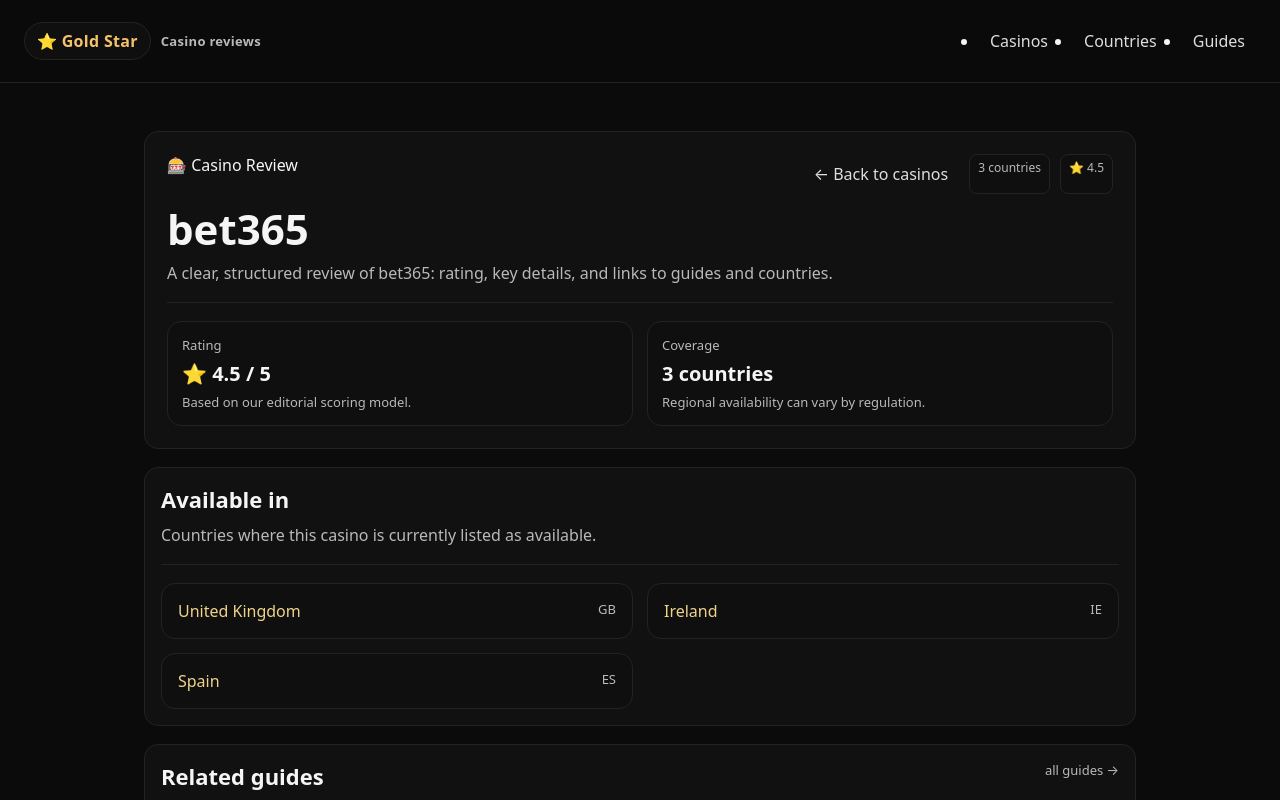
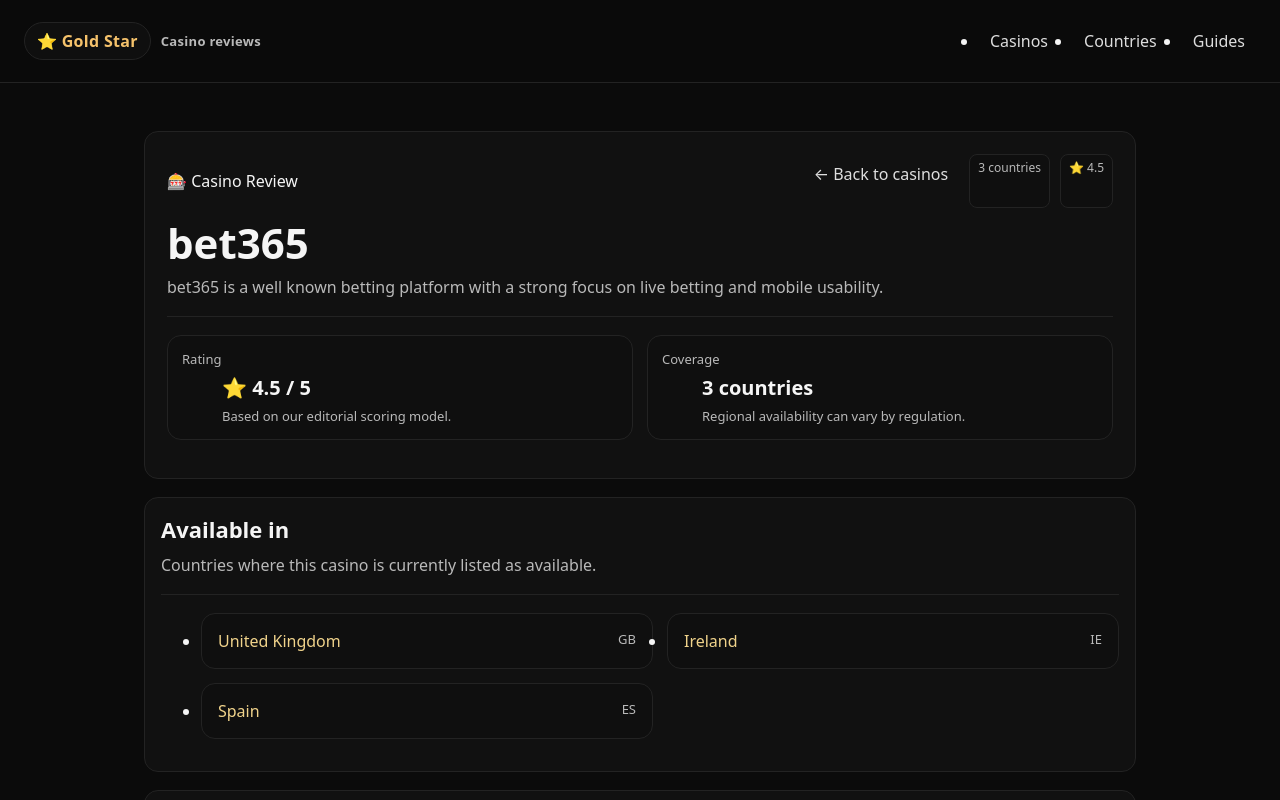
Before and after one commit to G-medusa/gold-star, a Next.js app: page /casinos/bet365 in a window 1280 px wide. Shown: the top 800 px of the page. Built offline with nearby package versions, Linux system fonts and the light colour scheme; no server answers.

Commit message:
Migrate casinos to per-file JSON structure

```diff
--- a/app/casinos/[slug]/page.tsx
+++ b/app/casinos/[slug]/page.tsx
@@ -8,8 +8,9 @@ import { getCountries } from "@/lib/countries";
 import { getGuidesByCasinoSlug } from "@/lib/guides";
 import { jsonLd } from "@/lib/schema";
 
-const SITE_URL =
-  (process.env.NEXT_PUBLIC_SITE_URL ?? "https://example.com").replace(/\/$/, "");
+const SITE_URL = (
+  process.env.NEXT_PUBLIC_SITE_URL ?? "https://gold-star-ten.vercel.app"
+).replace(/\/$/, "");
 
 type PageProps = {
   params: Promise<{ slug: string }>;
@@ -79,29 +80,34 @@ export async function generateMetadata(
     casino.description != null
       ? String(casino.description)
       : `Read our review of ${casino.name}: bonuses, features, and key details.`;
-  const url = `/casinos/${casino.slug}`;
+
+  const canonicalPath = `/casinos/${casino.slug}`;
+  const canonicalAbs = `${SITE_URL}${canonicalPath}`;
 
   const rating = typeof casino.rating === "number" ? casino.rating.toFixed(1) : "";
-  const og = `/og?type=casino&title=${encodeURIComponent(title)}&subtitle=${encodeURIComponent(
-    "Bonuses • Payments • Features"
-  )}${rating ? `&rating=${encodeURIComponent(rating)}` : ""}`;
+  const ogPath =
+    `/og?type=casino&title=${encodeURIComponent(title)}` +
+    `&subtitle=${encodeURIComponent("Bonuses • Payments • Features")}` +
+    (rating ? `&rating=${encodeURIComponent(rating)}` : "");
+
+  const ogAbs = `${SITE_URL}${ogPath}`;
 
   return {
     title,
     description,
-    alternates: { canonical: url },
+    alternates: { canonical: canonicalPath },
     openGraph: {
       title,
       description,
-      url,
+      url: canonicalAbs,
       type: "article",
-      images: [og],
+      images: [{ url: ogAbs, width: 1200, height: 630 }],
     },
     twitter: {
       card: "summary_large_image",
       title,
       description,
-      images: [og],
+      images: [ogAbs],
     },
   };
 }
@@ -144,23 +150,25 @@ export default async function CasinoPage({ params }: PageProps) {
         dangerouslySetInnerHTML={{ __html: JSON.stringify(breadcrumbLd) }}
       />
 
-      <div className="grid" style={{ gap: 18 }}>
+      <article className="grid" style={{ gap: 18 }}>
         {/* HERO */}
-        <section className="card" style={{ padding: 22 }}>
+        <header className="card" style={{ padding: 22 }}>
           <div style={{ display: "flex", justifyContent: "space-between", gap: 14, flexWrap: "wrap" }}>
-            <div className="badge">🎰 Casino Review</div>
+            <p className="badge">🎰 Casino Review</p>
 
-            <div style={{ display: "flex", gap: 10, flexWrap: "wrap" }}>
+            <nav aria-label="Casino page links" style={{ display: "flex", gap: 10, flexWrap: "wrap" }}>
               <Link className="navlink" href="/casinos">
                 ← Back to casinos
               </Link>
+
               {availableCountries.length > 0 ? (
                 <span className="kbd">{availableCountries.length} countries</span>
               ) : (
                 <span className="kbd">availability soon</span>
               )}
+
               {rating ? <span className="kbd">⭐ {rating}</span> : null}
-            </div>
+            </nav>
           </div>
 
           <h1 className="h1" style={{ marginTop: 12 }}>
@@ -175,33 +183,37 @@ export default async function CasinoPage({ params }: PageProps) {
 
           <div className="hr" />
 
-          {/* Quick facts (safe, optional fields) */}
-          <div className="grid grid-2">
+          {/* Quick facts */}
+          <section aria-label="Quick facts">
+            <dl className="grid grid-2">
               <div className="card" style={{ padding: 14, background: "var(--panel)" }}>
-              <div className="small">Rating</div>
-              <div style={{ fontSize: 20, fontWeight: 800, marginTop: 6 }}>
+                <dt className="small">Rating</dt>
+                <dd style={{ fontSize: 20, fontWeight: 800, marginTop: 6 }}>
                   {rating ? `⭐ ${rating} / 5` : "—"}
-              </div>
-              <div className="small" style={{ marginTop: 6 }}>
+                </dd>
+                <dd className="small" style={{ marginTop: 6 }}>
                   Based on our editorial scoring model.
-              </div>
+                </dd>
               </div>
 
               <div className="card" style={{ padding: 14, background: "var(--panel)" }}>
-              <div className="small">Coverage</div>
-              <div style={{ fontSize: 20, fontWeight: 800, marginTop: 6 }}>
+                <dt className="small">Coverage</dt>
+                <dd style={{ fontSize: 20, fontWeight: 800, marginTop: 6 }}>
                   {availableCountries.length > 0 ? `${availableCountries.length} countries` : "Coming soon"}
+                </dd>
+                <dd className="small" style={{ marginTop: 6 }}>
+                  Regional availability can vary by regulation.
+                </dd>
               </div>
-              <div className="small" style={{ marginTop: 6 }}>
-                Regional availability can vary by regulation.
-              </div>
-            </div>
-          </div>
+            </dl>
           </section>
+        </header>
 
         {/* AVAILABLE IN */}
-        <section className="card">
-          <h2 className="h2">Available in</h2>
+        <section className="card" aria-labelledby="available-in">
+          <h2 className="h2" id="available-in">
+            Available in
+          </h2>
           <p className="p">Countries where this casino is currently listed as available.</p>
 
           <div className="hr" />
@@ -209,32 +221,36 @@ export default async function CasinoPage({ params }: PageProps) {
           {availableCountries.length === 0 ? (
             <p className="p">No countries linked yet for this casino.</p>
           ) : (
-            <div className="grid grid-2">
+            <ul className="grid grid-2" aria-label="Countries list">
               {availableCountries.map((c) => (
-                <div key={c.code} className="card" style={{ background: "var(--panel)" }}>
+                <li key={c.code} className="card" style={{ background: "var(--panel)" }}>
                   <div style={{ display: "flex", justifyContent: "space-between", gap: 10 }}>
                     <Link href={`/countries/${c.code}`}>{c.name}</Link>
                     <span className="small">{c.code}</span>
                   </div>
+
                   {c.description ? (
                     <p className="small" style={{ marginTop: 8 }}>
                       {String(c.description)}
                     </p>
                   ) : null}
-                </div>
+                </li>
               ))}
-            </div>
+            </ul>
           )}
         </section>
 
         {/* RELATED GUIDES */}
-        <section className="card">
-          <div style={{ display: "flex", justifyContent: "space-between", gap: 10 }}>
-            <h2 className="h2">Related guides</h2>
+        <section className="card" aria-labelledby="related-guides">
+          <header style={{ display: "flex", justifyContent: "space-between", gap: 10 }}>
+            <h2 className="h2" id="related-guides">
+              Related guides
+            </h2>
             <Link href="/guides" className="small">
               all guides →
             </Link>
-          </div>
+          </header>
+
           <p className="p">Guides that mention or explain how to use this casino effectively.</p>
 
           <div className="hr" />
@@ -242,25 +258,29 @@ export default async function CasinoPage({ params }: PageProps) {
           {relatedGuides.length === 0 ? (
             <p className="p">No related guides yet.</p>
           ) : (
-            <div className="list">
+            <ul className="list" aria-label="Guides list">
               {relatedGuides.map((g) => (
-                <div key={g.slug} className="item">
+                <li key={g.slug} className="item">
                   <Link href={`/guides/${g.slug}`}>{g.title}</Link>
                   <span className="small">guide</span>
-                </div>
+                </li>
               ))}
-            </div>
+            </ul>
           )}
         </section>
 
         {/* NEXT LINKS */}
-        <section className="card">
-          <h2 className="h2">Explore more</h2>
+        <section className="card" aria-labelledby="explore-more">
+          <h2 className="h2" id="explore-more">
+            Explore more
+          </h2>
           <p className="p">
             Keep browsing the catalog — the fastest way to grow internal linking and topical authority.
           </p>
+
           <div className="hr" />
-          <div style={{ display: "flex", gap: 12, flexWrap: "wrap" }}>
+
+          <nav aria-label="Explore sections" style={{ display: "flex", gap: 12, flexWrap: "wrap" }}>
             <Link className="navlink" href="/casinos">
               Casinos
             </Link>
@@ -270,9 +290,9 @@ export default async function CasinoPage({ params }: PageProps) {
             <Link className="navlink" href="/guides">
               Guides
             </Link>
-          </div>
+          </nav>
         </section>
-      </div>
+      </article>
     </>
   );
 }
--- a/data/casinos.json
+++ /dev/null
@@ -1,36 +0,0 @@
-[
-  {
-    "id": "stake",
-    "name": "Stake",
-    "slug": "stake",
-    "rating": 4.7,
-    "license": "Curacao",
-    "minDeposit": 10,
-    "features": ["Fast payouts", "Crypto", "Sportsbook"],
-    "countries": ["CA", "DE", "BR"],
-    "summary": "Короткий обзор Stake: сильный упор на крипто и быстрые выплаты, удобно для мобильного использования.",
-    "pros": ["Быстрые выплаты", "Хорошо на мобиле", "Крипто-депозиты"],
-    "cons": ["Доступность зависит от страны", "Интерфейс может быть перегружен новичкам"],
-    "faq": [
-      { "q": "Можно ли играть с телефона?", "a": "Да, сайт адаптивный и удобен на мобильных устройствах." },
-      { "q": "Какая минимальная сумма депозита?", "a": "Минимальный депозит — $10." }
-    ]
-  },
-  {
-    "id": "bet365",
-    "name": "bet365",
-    "slug": "bet365",
-    "rating": 4.5,
-    "license": "UKGC",
-    "minDeposit": 5,
-    "features": ["Live betting", "Mobile-first", "Popular brand"],
-    "countries": ["GB", "IE", "ES"],
-    "summary": "Короткий обзор bet365: известный бренд с сильной линией лайва и удобным мобильным опытом.",
-    "pros": ["Сильный лайв", "Стабильный бренд", "Удобно на мобильных"],
-    "cons": ["Не везде доступно", "В некоторых регионах строгие проверки"],
-    "faq": [
-      { "q": "Есть ли мобильная версия?", "a": "Да, мобильная версия и приложения доступны в зависимости от региона." },
-      { "q": "Какая минимальная сумма депозита?", "a": "Минимальный депозит — $5." }
-    ]
-  }
-]
--- /dev/null
+++ b/data/casinos/bet365.json
@@ -0,0 +1,10 @@
+{
+  "id": "bet365",
+  "slug": "bet365",
+  "name": "bet365",
+  "rating": 4.5,
+  "countries": ["GB", "IE", "ES"],
+  "description": "bet365 is a well known betting platform with a strong focus on live betting and mobile usability.",
+  "pros": ["Strong live betting", "Reliable brand", "Good mobile experience"],
+  "cons": ["Limited availability by country", "Strict verification in some regions"]
+}
--- a/lib/casinos.ts
+++ b/lib/casinos.ts
@@ -1,4 +1,6 @@
-import casinosJson from "@/data/casinos.json";
+// lib/casinos.ts
+import { promises as fs } from "fs";
+import path from "path";
 
 export type Casino = {
   id: string;
@@ -8,12 +10,14 @@ export type Casino = {
   minDeposit?: number;
   countries: string[];
 
-  // опционально, если у тебя есть
   description?: string;
   pros?: string[];
   cons?: string[];
   faq?: { question: string; answer: string }[];
+  locale?: string; // на будущее
 };
+
+const CASINOS_DIR = path.join(process.cwd(), "data", "casinos");
 
 function toStringArray(x: unknown): string[] {
   if (!Array.isArray(x)) return [];
@@ -38,50 +42,56 @@ function toCasino(x: unknown): Casino | null {
   if (!x || typeof x !== "object") return null;
   const o = x as Record<string, unknown>;
 
-  const id = o.id;
-  const slug = o.slug;
-  const name = o.name;
-  const rating = o.rating;
-
-  if (typeof id !== "string") return null;
-  if (typeof slug !== "string") return null;
-  if (typeof name !== "string") return null;
-  if (typeof rating !== "number") return null;
-
-  const countries = toStringArray(o.countries);
-  if (countries.length === 0) return null;
-
-  const minDeposit = o.minDeposit;
-  const description = o.description;
+  if (typeof o.slug !== "string") return null;
+  if (typeof o.name !== "string") return null;
+  if (typeof o.rating !== "number") return null;
+  if (!Array.isArray(o.countries) || o.countries.length === 0) return null;
 
   return {
-    id,
-    slug,
-    name,
-    rating,
-    countries,
-    ...(typeof minDeposit === "number" ? { minDeposit } : {}),
-    ...(typeof description === "string" ? { description } : {}),
+    id: typeof o.id === "string" ? o.id : o.slug,
+    slug: o.slug,
+    name: o.name,
+    rating: o.rating,
+    countries: toStringArray(o.countries),
+    minDeposit: typeof o.minDeposit === "number" ? o.minDeposit : undefined,
+    description: typeof o.description === "string" ? o.description : undefined,
     pros: toStringArray(o.pros),
     cons: toStringArray(o.cons),
     faq: toFaqArray(o.faq),
+    locale: typeof o.locale === "string" ? o.locale : "en",
   };
 }
 
+async function readCasinoFile(file: string): Promise<Casino | null> {
+  try {
+    const raw = await fs.readFile(path.join(CASINOS_DIR, file), "utf-8");
+    return toCasino(JSON.parse(raw));
+  } catch {
+    return null;
+  }
+}
+
 export async function getCasinos(): Promise<Casino[]> {
-  const raw = casinosJson as unknown;
-  if (!Array.isArray(raw)) return [];
-  return raw.map(toCasino).filter((c): c is Casino => c !== null);
+  try {
+    const files = await fs.readdir(CASINOS_DIR);
+    const jsonFiles = files.filter((f) => f.endsWith(".json"));
+
+    const casinos = await Promise.all(jsonFiles.map(readCasinoFile));
+    return casinos.filter((c): c is Casino => c !== null);
+  } catch {
+    return [];
+  }
 }
 
 export async function getCasinoBySlug(slug: string): Promise<Casino | null> {
-  const normalized = slug.toLowerCase();
-  const casinos = await getCasinos();
-  return casinos.find((c) => c.slug.toLowerCase() === normalized) ?? null;
+  const file = `${slug.toLowerCase()}.json`;
+  return readCasinoFile(file);
 }
 
 export async function getCasinosByCountryCode(code: string): Promise<Casino[]> {
   const normalized = code.toLowerCase();
   const casinos = await getCasinos();
-  return casinos.filter((c) => c.countries.some((cc) => cc.toLowerCase() === normalized));
+  return casinos.filter((c) =>
+    c.countries.some((cc) => cc.toLowerCase() === normalized)
+  );
 }
```
Also changed, not shown: data/casinos/stake.json (added, +17 -0 lines). Lines whose indentation alone changed are shown as unchanged.
